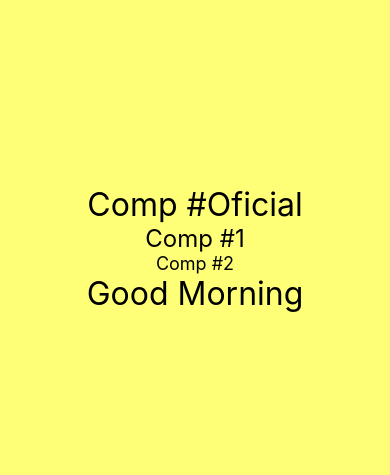
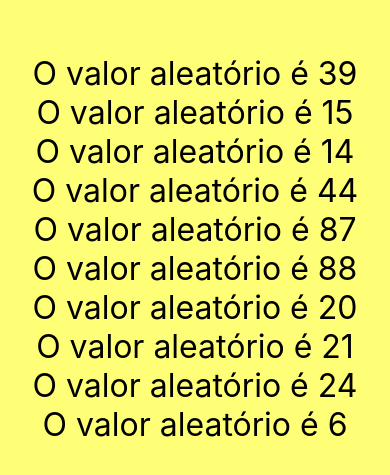
Before and after one commit to AnthonyLeier/fundamentos-react-app, a React Native app: screen / in a window 390 px wide. Shown: the part 173-648 px from the top of the page. Built offline with nearby package versions, Linux system fonts and the light colour scheme.

Commit message:
Componentes com Lógica

```diff
--- a/src/App.js
+++ b/src/App.js
@@ -1,16 +1,29 @@
 import React from 'react';
 import {SafeAreaView, StyleSheet} from 'react-native';
 
-import Primeiro from './components/Primeiro';
-
-import CompPadrao, {Comp1, Comp2} from './components/Multi';
+// import Primeiro from './components/Primeiro';
+// import CompPadrao, {Comp1, Comp2} from './components/Multi';
+// import MinMax from './components/MinMax';
+import Aleatorio from './components/Aleatorio';
 
 export default () => (
 	<SafeAreaView style={style.App}>
-		<CompPadrao />
+		<Aleatorio min={5} max={90}/>
+		<Aleatorio min={5} max={90}/>
+		<Aleatorio min={5} max={90}/>
+		<Aleatorio min={5} max={90}/>
+		<Aleatorio min={5} max={90}/>
+		<Aleatorio min={5} max={90}/>
+		<Aleatorio min={5} max={90}/>
+		<Aleatorio min={5} max={90}/>
+		<Aleatorio min={5} max={90}/>
+		<Aleatorio min={5} max={90}/>
+		{/* <MinMax min="5" max="13" />
+		<MinMax min={15} max={47} /> */}
+		{/* <CompPadrao />
 		<Comp1 />
 		<Comp2 />
-		<Primeiro />
+		<Primeiro /> */}
 	</SafeAreaView>
 );
 
@@ -20,5 +33,6 @@ const style = StyleSheet.create({
 		flexGrow: 1,
 		justifyContent: 'center',
 		alignItems: 'center',
+		padding: 20,
 	},
 });
--- /dev/null
+++ b/src/components/Aleatorio.js
@@ -0,0 +1,9 @@
+import React from 'react';
+import {Text} from 'react-native';
+import Estilo from './estilo';
+
+export default props => {
+    const {max, min} = props;
+    const resultado = Math.floor(Math.random() * (max - min) + min);
+	return <Text style={Estilo.textG}>O valor aleatório é {resultado}</Text>;
+}
--- /dev/null
+++ b/src/components/MinMax.js
@@ -0,0 +1,9 @@
+import React from 'react';
+import {Text} from 'react-native';
+import Estilo from './estilo';
+
+export default props => (
+	<Text style={Estilo.textG}>
+		O valor {props.max} é maior que o valor {props.min}
+	</Text>
+);
--- a/src/components/Multi.js
+++ b/src/components/Multi.js
@@ -3,15 +3,15 @@ import {Text} from 'react-native';
 import Estilo from './estilo';
 
 export default function Comp() {
-	return <Text style={Estilo.fontG}>Comp #Oficial</Text>;
+	return <Text style={Estilo.textG}>Comp #Oficial</Text>;
 }
 
 function Comp1() {
-	return <Text style={Estilo.fontM}>Comp #1</Text>;
+	return <Text style={Estilo.textM}>Comp #1</Text>;
 }
 
 export function Comp2() {
-	return <Text style={Estilo.fontP}>Comp #2</Text>;
+	return <Text style={Estilo.textP}>Comp #2</Text>;
 }
 
 export {Comp1};
--- a/src/components/Primeiro.js
+++ b/src/components/Primeiro.js
@@ -2,4 +2,4 @@ import React from 'react';
 import {Text} from 'react-native';
 import Estilo from './estilo';
 
-export default () => <Text style={Estilo.fontG}>Good Morning</Text>;
+export default () => <Text style={Estilo.textG}>Good Morning</Text>;
--- a/src/components/estilo.js
+++ b/src/components/estilo.js
@@ -1,13 +1,16 @@
 import {StyleSheet} from 'react-native';
 
 export default StyleSheet.create({
-	fontG: {
+	textG: {
 		fontSize: 32,
+		textAlign: 'center',
 	},
-	fontM: {
+	textM: {
 		fontSize: 24,
+		textAlign: 'center',
 	},
-	fontP: {
+	textP: {
 		fontSize: 18,
+		textAlign: 'center',
 	},
 });
```
